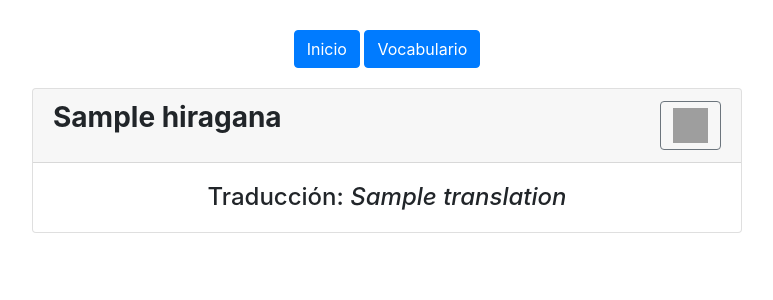
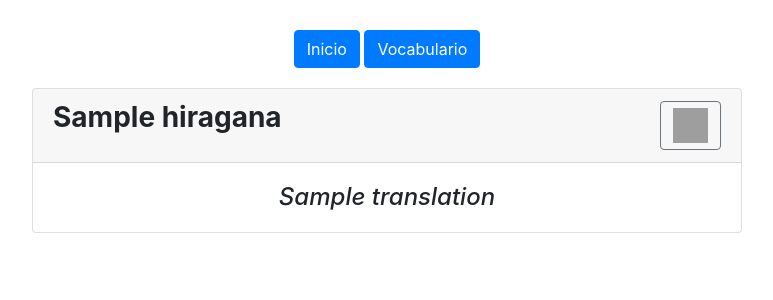
Before and after one commit to FScaccheri/japanese-compendium, a Django app: template jcomp/apps/vocabulary/templates/word_detail.html in a window 1280 px wide. Shown: the part 70-370 px from the top of the page, without its empty margins (253-1026 px from the left). Run offline with Django 3.2, Linux system fonts and the light colour scheme; the template is opened without the code that fills it: most values are stand-ins (such as "Sample title", 1, 10 or a date in 2020); some libraries are stand-ins or nearby versions; grey boxes are pictures that could not be loaded.

Commit message:
Minor changes

```diff
--- a/jcomp/apps/common/management/commands/parse_excel.py
+++ b/jcomp/apps/common/management/commands/parse_excel.py
@@ -29,10 +29,9 @@ class Command(BaseCommand):
                                                  'but it was correctly parsed.'))
 
         data = get_data(file_name)
-        #print(json.dumps(data))
 
         # Yikes
-        # TODO: fix, 'ValueError: 'int' is not callable'
+        # TODO: Create Words, then replace for Verbs and Adjectives
         try:
             vocabulary_data = list(filter(None, data['vocabulary'][offset:]))
         except KeyError:
--- a/jcomp/apps/vocabulary/templates/word_detail.html
+++ b/jcomp/apps/vocabulary/templates/word_detail.html
@@ -17,7 +17,7 @@
                 <button class="btn btn-outline-secondary" onClick="toggleRomKan()"><img src="{% static 'romkan.png' %}" width="35" height="35"></button>
             </div>
             <div class="card-body text">
-                <h4 class="card-text">Traducción: <i>{{ word.translation }}</i></h4>
+                <h4 class="card-text"><i>{{ word.translation }}</i></h4>
             </div>
         </div>
     </div>
```
